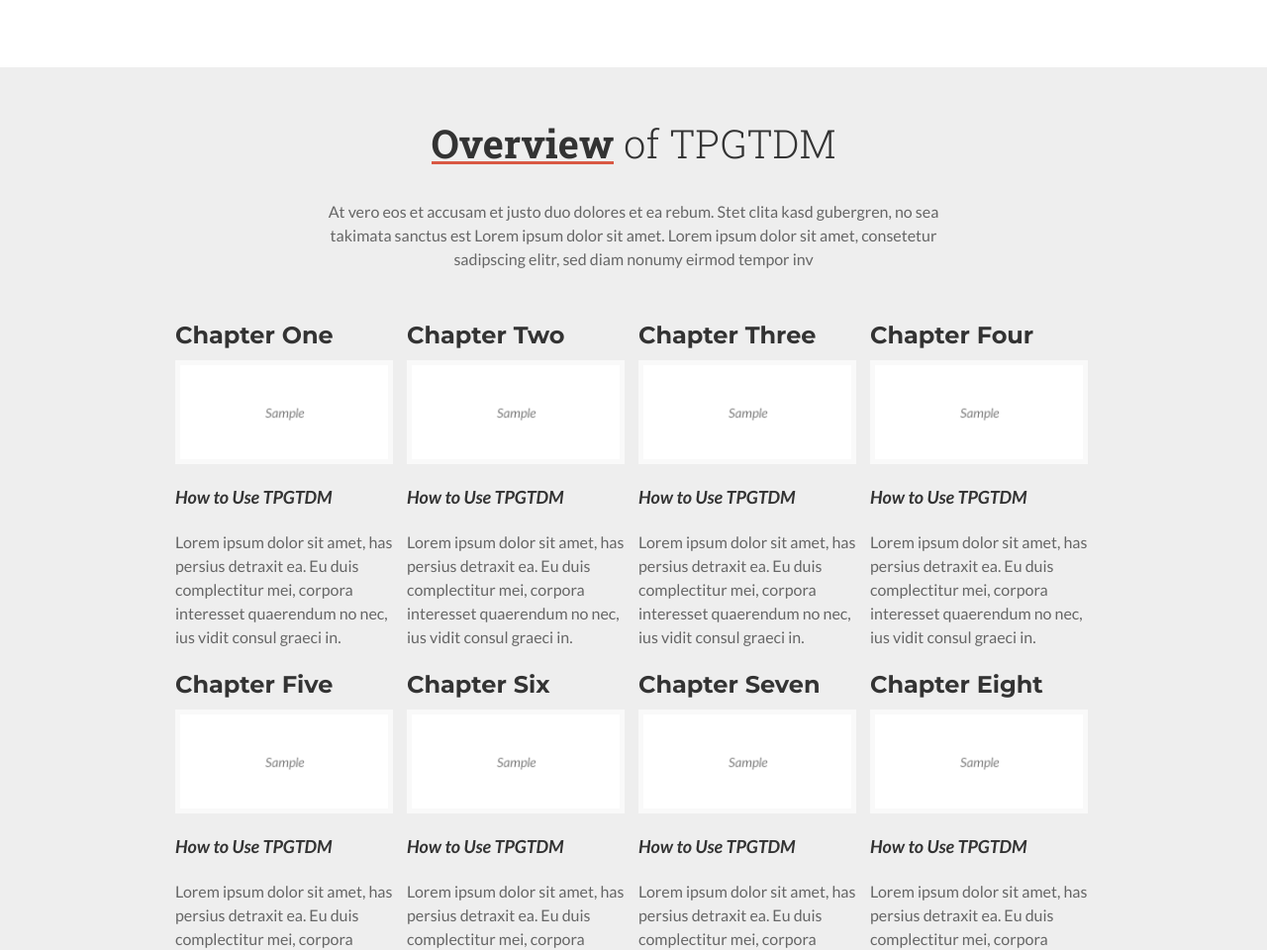
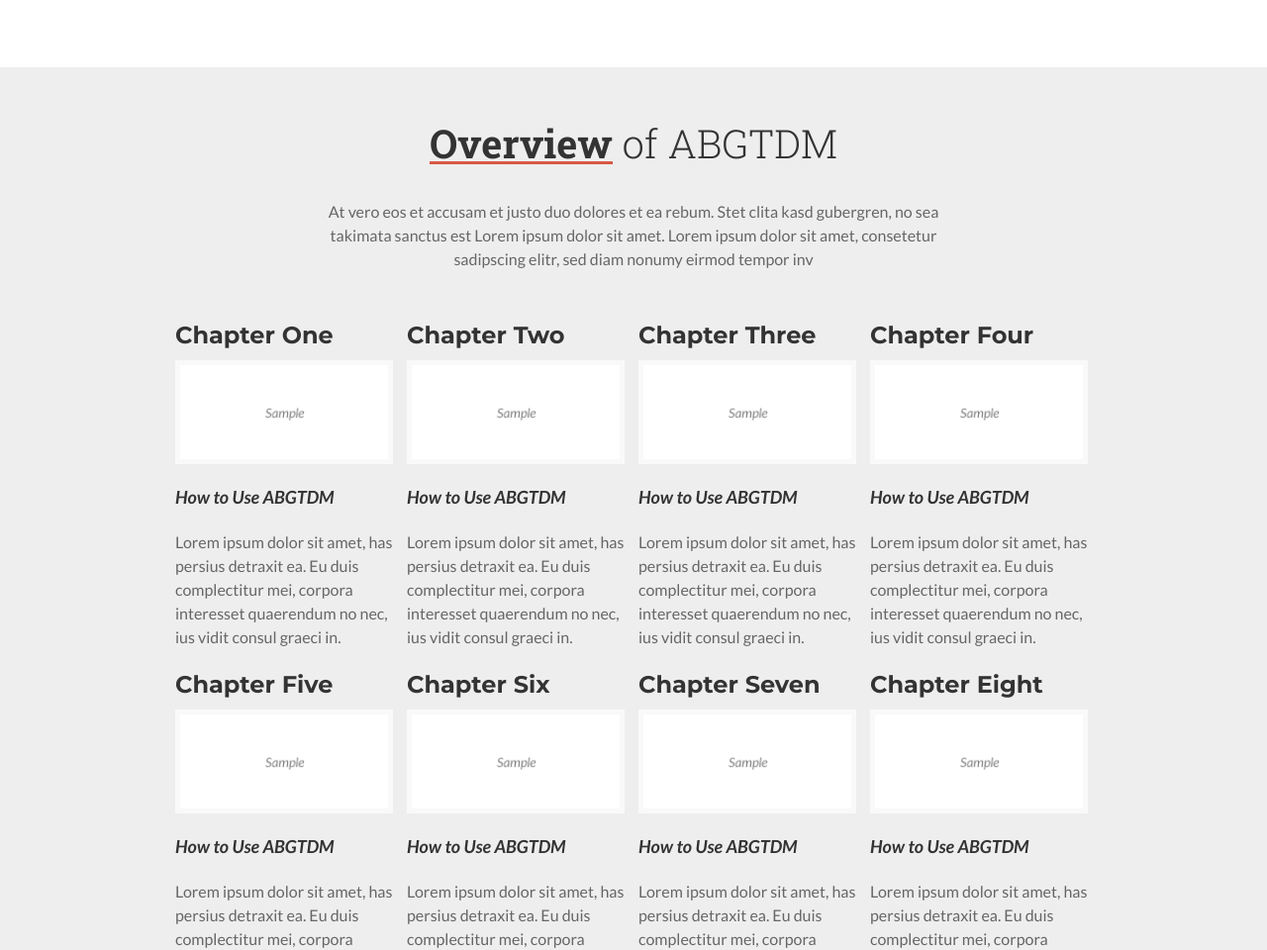
Before and after one commit to gregjonason/datamining.github.io, a plain HTML site: page guide/index.html in a window 1280 px wide. Shown: the part 1380-2340 px from the top of the page at 99% size. Drawn offline with nearby package versions, Linux system fonts and the light colour scheme.

Commit message:
my latest updates

```diff
--- a/guide/index.html
+++ b/guide/index.html
@@ -5,7 +5,7 @@
 
 	<meta charset="utf-8">
 
-	<title>The Practical Guide to Data Mining | One Page eBook Landing Page</title>
+	<title>A Beginner's Guide to Data Mining | One Page eBook Landing Page</title>
 	<meta name="description" content="One Page eBook Landing Page WordPress Theme">
 	<meta name="author" content="GD Themes">
 
@@ -77,7 +77,7 @@
 
 			<!-- Text -->
 			<div class="eight columns">
-				<h1 class="title">Finally...The <span class="title-highlight">Practical</span> Guide to Data Mining :-)</h1>
+				<h1 class="title">Finally... A <span class="title-highlight">Beginner's</span> Guide to Data Mining :-)</h1>
 
 				<div class="subtitle">
 					<p class="small">
@@ -225,7 +225,7 @@
 	<section id="overview" class="overview boxed">
 
 		<div class="section-header">
-			<h3 class="title"><span class="title-highlight">Overview</span> of TPGTDM</h3>
+			<h3 class="title"><span class="title-highlight">Overview</span> of ABGTDM</h3>
 
 			<p class="description">
 				At vero eos et accusam et justo duo dolores et ea rebum. Stet clita kasd gubergren, no sea takimata sanctus est Lorem ipsum dolor sit amet. Lorem ipsum dolor sit amet, consetetur sadipscing elitr, sed diam nonumy eirmod tempor inv
@@ -243,7 +243,7 @@
 						<a href=""><img src="images/sample-chapter.png" alt="Sample Chapter"></a>
 					</div> <!-- /.chapter-preview-img -->
 
-					<h5 class="chapter-title">How to Use TPGTDM</h5>
+					<h5 class="chapter-title">How to Use ABGTDM</h5>
 
 					<p>Lorem ipsum dolor sit amet, has persius detraxit ea. Eu duis complectitur mei, corpora interesset quaerendum no nec, ius vidit consul graeci in.</p>
 				</div> <!-- /.chapter-block -->
@@ -256,7 +256,7 @@
 						<a href=""><img src="images/sample-chapter.png" alt="Sample Chapter"></a>
 					</div> <!-- /.chapter-preview-img -->
 
-					<h5 class="chapter-title">How to Use TPGTDM</h5>
+					<h5 class="chapter-title">How to Use ABGTDM</h5>
 
 					<p>Lorem ipsum dolor sit amet, has persius detraxit ea. Eu duis complectitur mei, corpora interesset quaerendum no nec, ius vidit consul graeci in.</p>
 				</div> <!-- /.chapter-block -->
@@ -269,7 +269,7 @@
 						<a href=""><img src="images/sample-chapter.png" alt="Sample Chapter"></a>
 					</div> <!-- /.chapter-preview-img -->
 
-					<h5 class="chapter-title">How to Use TPGTDM</h5>
+					<h5 class="chapter-title">How to Use ABGTDM</h5>
 
 					<p>Lorem ipsum dolor sit amet, has persius detraxit ea. Eu duis complectitur mei, corpora interesset quaerendum no nec, ius vidit consul graeci in.</p>
 				</div> <!-- /.chapter-block -->
@@ -282,7 +282,7 @@
 						<a href=""><img src="images/sample-chapter.png" alt="Sample Chapter"></a>
 					</div> <!-- /.chapter-preview-img -->
 
-					<h5 class="chapter-title">How to Use TPGTDM</h5>
+					<h5 class="chapter-title">How to Use ABGTDM</h5>
 
 					<p>Lorem ipsum dolor sit amet, has persius detraxit ea. Eu duis complectitur mei, corpora interesset quaerendum no nec, ius vidit consul graeci in.</p>
 				</div> <!-- /.chapter-block -->
@@ -295,7 +295,7 @@
 						<a href=""><img src="images/sample-chapter.png" alt="Sample Chapter"></a>
 					</div> <!-- /.chapter-preview-img -->
 
-					<h5 class="chapter-title">How to Use TPGTDM</h5>
+					<h5 class="chapter-title">How to Use ABGTDM</h5>
 
 					<p>Lorem ipsum dolor sit amet, has persius detraxit ea. Eu duis complectitur mei, corpora interesset quaerendum no nec, ius vidit consul graeci in.</p>
 				</div> <!-- /.chapter-block -->
@@ -308,7 +308,7 @@
 						<a href=""><img src="images/sample-chapter.png" alt="Sample Chapter"></a>
 					</div> <!-- /.chapter-preview-img -->
 
-					<h5 class="chapter-title">How to Use TPGTDM</h5>
+					<h5 class="chapter-title">How to Use ABGTDM</h5>
 
 					<p>Lorem ipsum dolor sit amet, has persius detraxit ea. Eu duis complectitur mei, corpora interesset quaerendum no nec, ius vidit consul graeci in.</p>
 				</div> <!-- /.chapter-block -->
@@ -321,7 +321,7 @@
 						<a href=""><img src="images/sample-chapter.png" alt="Sample Chapter"></a>
 					</div> <!-- /.chapter-preview-img -->
 
-					<h5 class="chapter-title">How to Use TPGTDM</h5>
+					<h5 class="chapter-title">How to Use ABGTDM</h5>
 
 					<p>Lorem ipsum dolor sit amet, has persius detraxit ea. Eu duis complectitur mei, corpora interesset quaerendum no nec, ius vidit consul graeci in.</p>
 				</div> <!-- /.chapter-block -->
@@ -334,7 +334,7 @@
 						<a href=""><img src="images/sample-chapter.png" alt="Sample Chapter"></a>
 					</div> <!-- /.chapter-preview-img -->
 
-					<h5 class="chapter-title">How to Use TPGTDM</h5>
+					<h5 class="chapter-title">How to Use ABGTDM</h5>
 
 					<p>Lorem ipsum dolor sit amet, has persius detraxit ea. Eu duis complectitur mei, corpora interesset quaerendum no nec, ius vidit consul graeci in.</p>
 				</div> <!-- /.chapter-block -->
@@ -359,7 +359,7 @@
 		<div class="container">
 
 			<span class="cta-txt">Get Yours Now For Just $##</span>
-			<a href="#purchase" class="button purchase-button">Purchase <span>TPGTDM</span></a>
+			<a href="#purchase" class="button purchase-button">Purchase <span>ABGTDM</span></a>
 
 		</div> <!-- /.container -->
 	</section> <!-- #cta -->
@@ -529,7 +529,7 @@
 	<section id="purchase" class="purchase boxed">
 
 		<div class="section-header">
-			<h3 class="title"><span class="title-highlight">Purchase</span> <span class="product-name">TPGTDM</span></h3>
+			<h3 class="title"><span class="title-highlight">Purchase</span> <span class="product-name">ABGTDM</span></h3>
 
 			<p class="description">
 				Et accusam et justo duo dolores et ea rebum. Stet clita kasd gubergren, no sea takimata sanctus est Lorem ipsum dolor sit amet. Lorem ipsum dolor sit amet,
```
